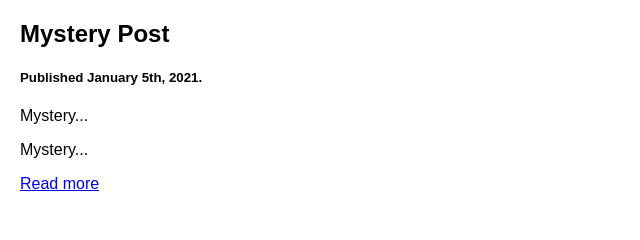
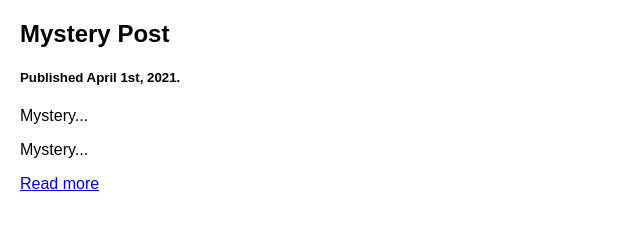
Before and after one commit to waitblock/waitblock.github.io, a plain HTML site: page blog.html in a window 1280 px wide. Shown: the part 325-565 px from the top of the page, 0-640 px from the left. Drawn offline with Linux system fonts and the light colour scheme.

Commit message:
Update blog.html

```diff
--- a/blog.html
+++ b/blog.html
@@ -22,7 +22,7 @@
 <div class="row">
   <div class="main">
     <h2>Mystery Post</h2>
-    <h5>Published January 5th, 2021.</h5>
+    <h5>Published April 1st, 2021.</h5>
     <p>Mystery...</p>
     <p>Mystery...</p>
     <p><a href="blog-pages/mystery-post.html">Read more</a></p>
```
